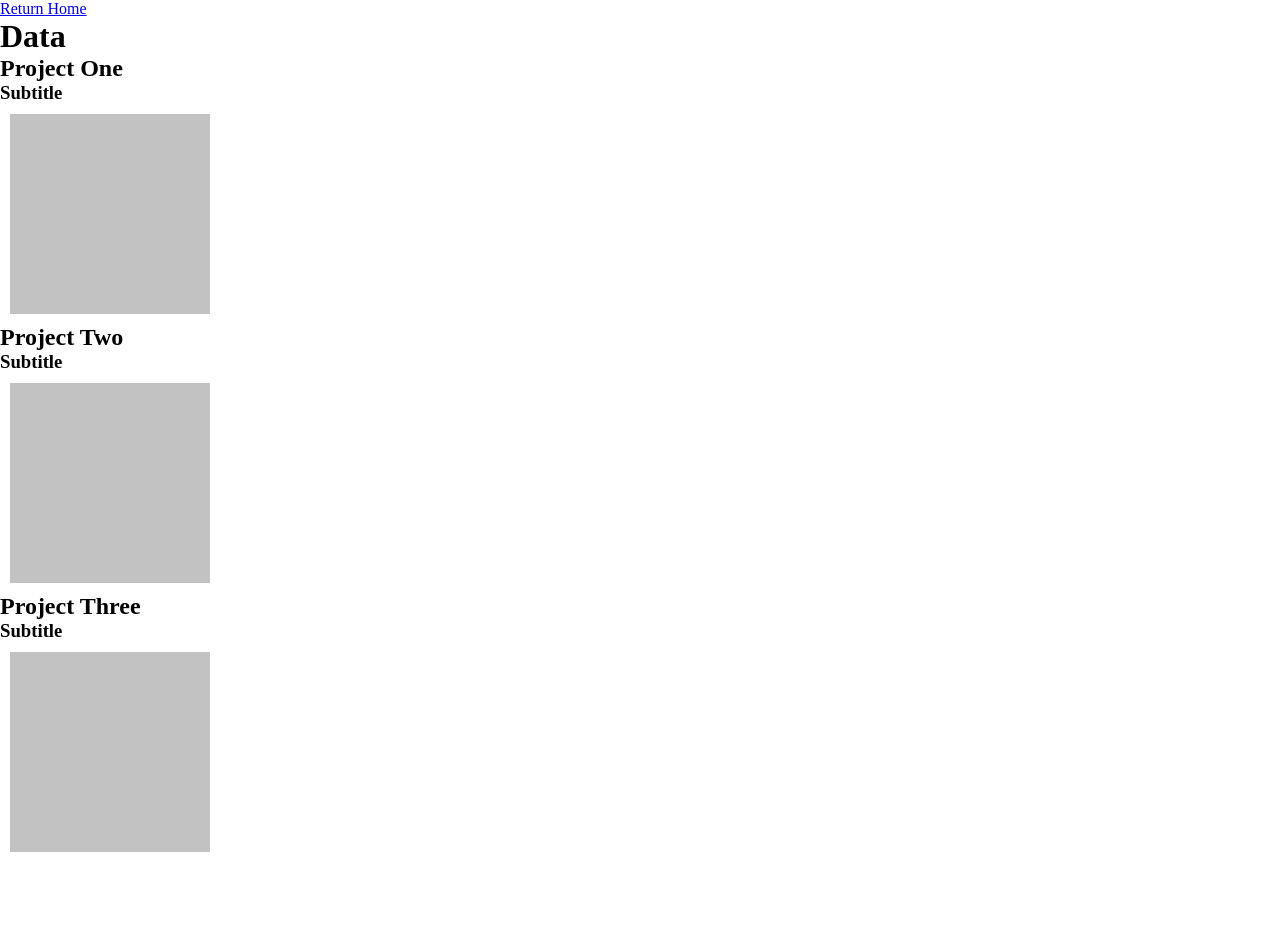
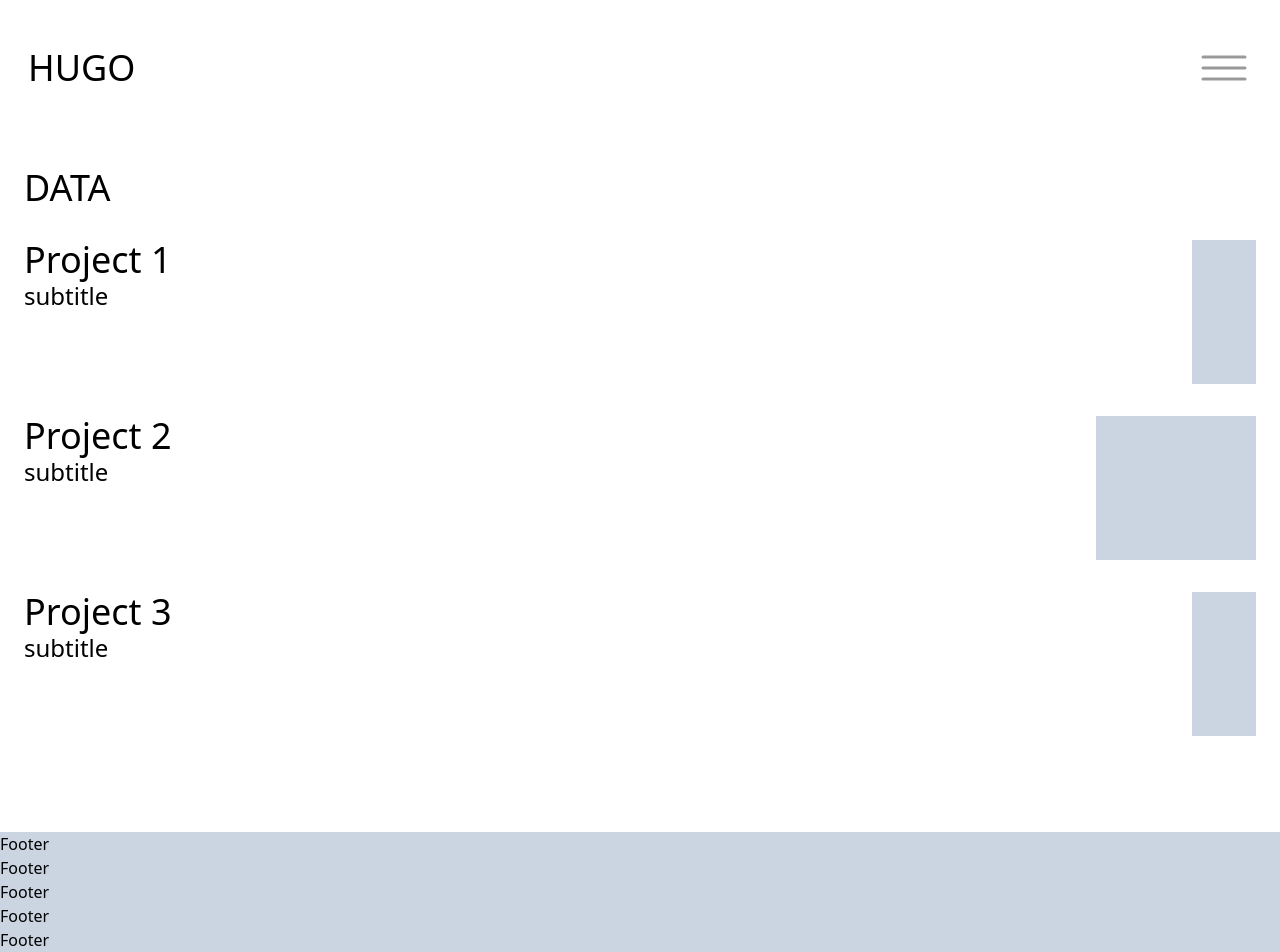
Before and after one commit to MilkyRaven/hugoPortfolio, a Next.js app: page /data in a window 1280 px wide. Shown: the top 952 px of the page. Before the commit the page ends 862 px from the top, so only its background shows below. Built offline with nearby package versions, Linux system fonts and the light colour scheme.

Commit message:
added tailwind + header and data styles

```diff
--- /dev/null
+++ b/components/Footer.tsx
@@ -0,0 +1,20 @@
+import React from 'react'
+
+type Props = {}
+
+const Footer = (props: Props) => {
+    return (
+
+        <footer className="bg-slate-300">
+            <p>Footer</p>
+            <p>Footer</p>
+            <p>Footer</p>
+            <p>Footer</p>
+            <p>Footer</p>
+            <p>Footer</p>
+        </footer>
+
+    )
+}
+
+export default Footer
--- a/components/Header.tsx
+++ b/components/Header.tsx
@@ -7,16 +7,7 @@ export default function Header() {
         <header>
             <div className='hero'>
                 {/* <FaBars /> */}
-                <div className='temporaryMenu'>
-                    <Link href={"/data"}><span>Data</span></Link>
-                    <Link href={"/design"}><span>Design</span></Link>
-                    <Link href={"/photography"}><span>Photography</span></Link>
-                    <Link href={"/about"}><span>About</span></Link>
-                    <Link href={"/contact"}><span>Contact</span></Link>
-                    <p>(This is a temporary menu)</p>
-                </div>
-                <h1>HUGO</h1>
-                <h1>Hi, welcome to my portfolio</h1>
+                <h1 className=" sticky top-0 text-3xl font-bold underline">Hi, welcome to my portfolio</h1>
             </div>
         </header>
     )
--- /dev/null
+++ b/components/Layout.tsx
@@ -0,0 +1,16 @@
+import React from 'react'
+import Header from './Header'
+import Footer from './Footer'
+
+type Props = {}
+
+const Layout = (props: Props) => {
+  return (
+    <div>
+        <Header></Header>
+        <Footer></Footer>
+    </div>
+  )
+}
+
+export default Layout
--- /dev/null
+++ b/components/Nav.tsx
@@ -0,0 +1,29 @@
+import React from 'react'
+import Link from 'next/link'
+
+type Props = {}
+
+const Nav = (props: Props) => {
+    return (
+        <div className='flex place-items-center place-content-between p-5 mt-6 ml-2 mb-8 mr-3 sticky top-0 bg-white z-30'>
+            {/* <div className='temporaryMenu'>
+                    <Link href={"/data"}><span>Data</span></Link>
+                    <Link href={"/design"}><span>Design</span></Link>
+                    <Link href={"/photography"}><span>Photography</span></Link>
+                    <Link href={"/about"}><span>About</span></Link>
+                    <Link href={"/contact"}><span>Contact</span></Link>
+                    <p>(This is a temporary menu)</p>
+                </div> */}
+            <h1 className='text-4xl'>HUGO</h1>
+            <svg width="48" height="48" viewBox="0 0 48 48" fill="none" xmlns="http://www.w3.org/2000/svg">
+                <path d="M45 13L3 13" stroke="#999999" stroke-width="3" stroke-linecap="round" />
+                <path d="M45 24L3 24" stroke="#999999" stroke-width="3" stroke-linecap="round" />
+                <path d="M45 35L3 35" stroke="#999999" stroke-width="3" stroke-linecap="round" />
+            </svg>
+
+
+        </div>
+    )
+}
+
+export default Nav
--- a/package.json
+++ b/package.json
@@ -20,5 +20,10 @@
     "react-icons": "^4.8.0",
     "react-simple-typewriter": "^5.0.1",
     "typescript": "5.0.2"
+  },
+  "devDependencies": {
+    "autoprefixer": "^10.4.14",
+    "postcss": "^8.4.21",
+    "tailwindcss": "^3.3.1"
   }
 }
--- /dev/null
+++ b/postcss.config.js
@@ -0,0 +1,6 @@
+module.exports = {
+  plugins: {
+    tailwindcss: {},
+    autoprefixer: {},
+  },
+}
--- a/src/pages/_app.tsx
+++ b/src/pages/_app.tsx
@@ -1,5 +1,6 @@
 import '@/styles/globals.css'
 import type { AppProps } from 'next/app'
+
 
 export default function App({ Component, pageProps }: AppProps) {
   return <Component {...pageProps} />
--- a/src/pages/data.tsx
+++ b/src/pages/data.tsx
@@ -1,23 +1,35 @@
 import Link from "next/link"
+import Nav from "../../components/Nav"
+import Footer from "../../components/Footer"
 
 export default function Data() {
     return <div>
-        <Link href={'/'}>Return Home</Link>
-        <h1>Data</h1>
-        <div className="dataProject">
-            <h2>Project One</h2>
-            <h3>Subtitle</h3>
-            <div className="pic"></div>
+        <Nav></Nav>
+        <div className="mt-14 ml-6 mr-6 mb-24">
+            {/* <Link href={'/'}>Return Home</Link> */}
+            <h1 className='text-4xl'>DATA</h1>
+            <div className="flex mt-8 mb-8 place-content-between">
+                <div>
+                <h2 className="text-4xl">Project 1</h2>
+                <h3 className="text-2xl">subtitle</h3>
+                </div>
+                <div className="w-16 h-36 bg-slate-300"></div>
+            </div>
+            <div className="flex mt-8 mb-8 place-content-between">
+                <div>
+                <h2 className="text-4xl">Project 2</h2>
+                <h3 className="text-2xl">subtitle</h3>
+                </div>
+                <div className="w-40 h-36 bg-slate-300"></div>
+            </div>
+            <div className="flex mt-8 mb-8 place-content-between">
+                <div>
+                <h2 className="text-4xl">Project 3</h2>
+                <h3 className="text-2xl">subtitle</h3>
+                </div>
+                <div className="w-16 h-36 bg-slate-300"></div>
+            </div>
         </div>
-        <div className="dataProject">
-            <h2>Project Two</h2>
-            <h3>Subtitle</h3>
-            <div className="pic"></div>
-        </div>
-        <div className="dataProject">
-            <h2>Project Three</h2>
-            <h3>Subtitle</h3>
-            <div className="pic"></div>
-        </div>
+        <Footer></Footer>
     </div>
 }
--- a/src/pages/index.tsx
+++ b/src/pages/index.tsx
@@ -1,20 +1,26 @@
 import Head from 'next/head'
+
+import Nav from '../../components/Nav'
 import Header from '../../components/Header'
 import Typing from '../../components/Typing'
 import DataAnalytics from '../../components/landing-page/DataAnalytics'
 import Design from '../../components/landing-page/Design'
 import Photography from '../../components/landing-page/Photography'
+import Footer from '../../components/Footer'
+
 
 export default function Home() {
   return (
     <>
       <Head>
+
         <title>Hugo Portfolio</title>
         {/* <meta name="description" content="Developed by Milky Kiwi, designed by Gabi" />
         <meta name="viewport" content="width=device-width, initial-scale=1" /> */}
         {/* <link rel="icon" href="/favicon.ico" /> */}
       </Head>
       <main>
+        <Nav></Nav>
         {/* Welcome Section */}
         <Header></Header>
         <Typing></Typing>
@@ -24,6 +30,7 @@ export default function Home() {
         <Design></Design>
         {/* Photography */}
         <Photography></Photography>
+        <Footer></Footer>
       </main>
     </>
   )
--- /dev/null
+++ b/tailwind.config.js
@@ -0,0 +1,15 @@
+/** @type {import('tailwindcss').Config} */
+module.exports = {
+  content: [
+    "./app/**/*.{js,ts,jsx,tsx}",
+    "./pages/**/*.{js,ts,jsx,tsx}",
+    "./components/**/*.{js,ts,jsx,tsx}",
+
+    // Or if using `src` directory:
+    "./src/**/*.{js,ts,jsx,tsx}",
+  ],
+  theme: {
+    extend: {},
+  },
+  plugins: [],
+}
```
Also changed, not shown: src/styles/globals.css (+6 -2 lines), 1 other file (tests, documents, lock files or other folders).
